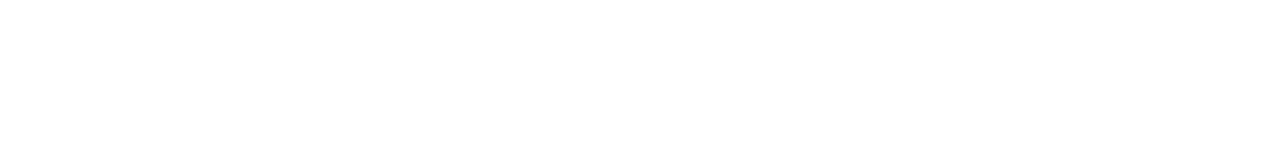
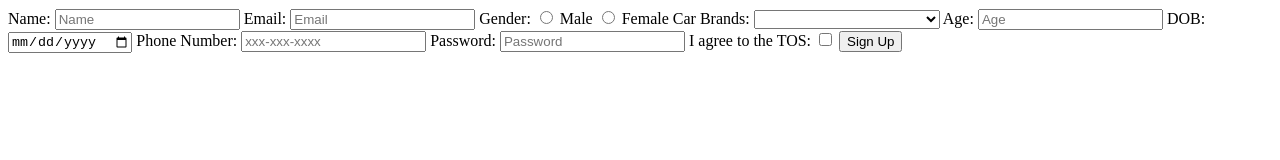
Before and after one commit to acciojob/signup-form-car-Premkrishna-harale, a website: page main.html in a window 1280 px wide. Drawn offline with Linux system fonts and the light colour scheme.

Commit message:
created a submission

```diff
--- a/main.html
+++ b/main.html
@@ -1,16 +1,48 @@
 <!DOCTYPE html>
+<html lang="en">
+<head>
+    <meta charset="UTF-8">
+    <meta name="viewport" content="width=device-width, initial-scale=1.0">
+    <title>Signup Form</title>
+</head>
+<body>
 
-<html>
+    <form action="/submit" method="post">
+        <label for="name">Name:</label>
+        <input type="text" id="name" name="name" placeholder="Name" required>
 
-<head>
-	<link rel="stylesheet" href="styles.css">
-</head>
+        <label for="email">Email:</label>
+        <input type="email" id="email" name="email" placeholder="Email" required>
 
-<body>
-	<!-- the entire body must be written by student -->
-    <script type="text/javascript" src="./script.js">
-</script>
+        <label>Gender:</label>
+        <input type="radio" id="gender_m" name="gender" required>
+        <label for="gender_m">Male</label>
+        <input type="radio" id="gender_f" name="gender" required>
+        <label for="gender_f">Female</label>
+
+        <label for="cars">Car Brands:</label>
+        <select id="cars" name="cars" required>
+            <option value="" disabled>--Please choose an option--</option>
+            <!-- Add car brand options here -->
+        </select>
+
+        <label for="age">Age:</label>
+        <input type="number" id="age" name="age" placeholder="Age" required>
+
+        <label for="dob">DOB:</label>
+        <input type="date" id="dob" name="dob" required>
+
+        <label for="tel">Phone Number:</label>
+        <input type="tel" id="tel" name="tel" pattern="\d{3}-\d{3}-\d{4}" placeholder="xxx-xxx-xxxx">
+
+        <label for="password">Password:</label>
+        <input type="password" id="password" name="password" placeholder="Password" required>
+
+        <label for="tos">I agree to the TOS:</label>
+        <input type="checkbox" id="tos" name="tos" required>
+
+        <button type="submit">Sign Up</button>
+    </form>
 
 </body>
-
 </html>
```
